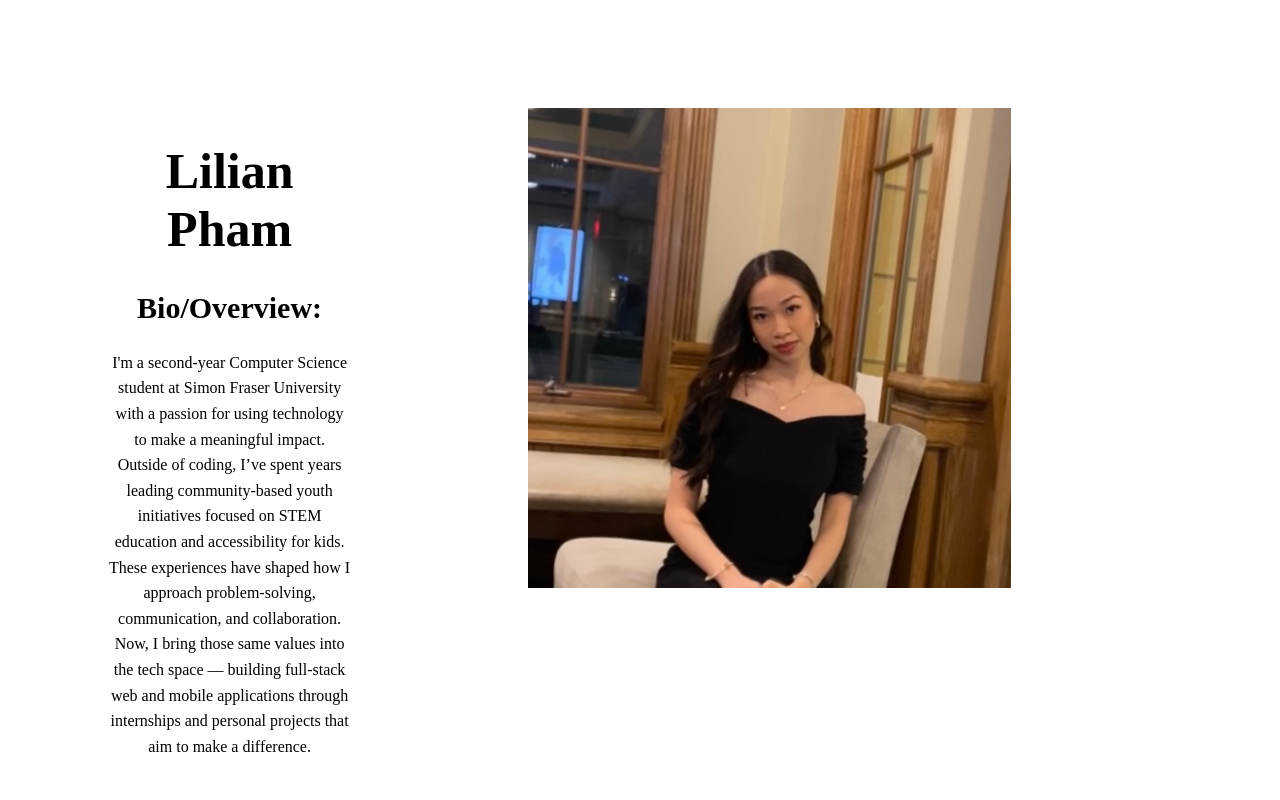
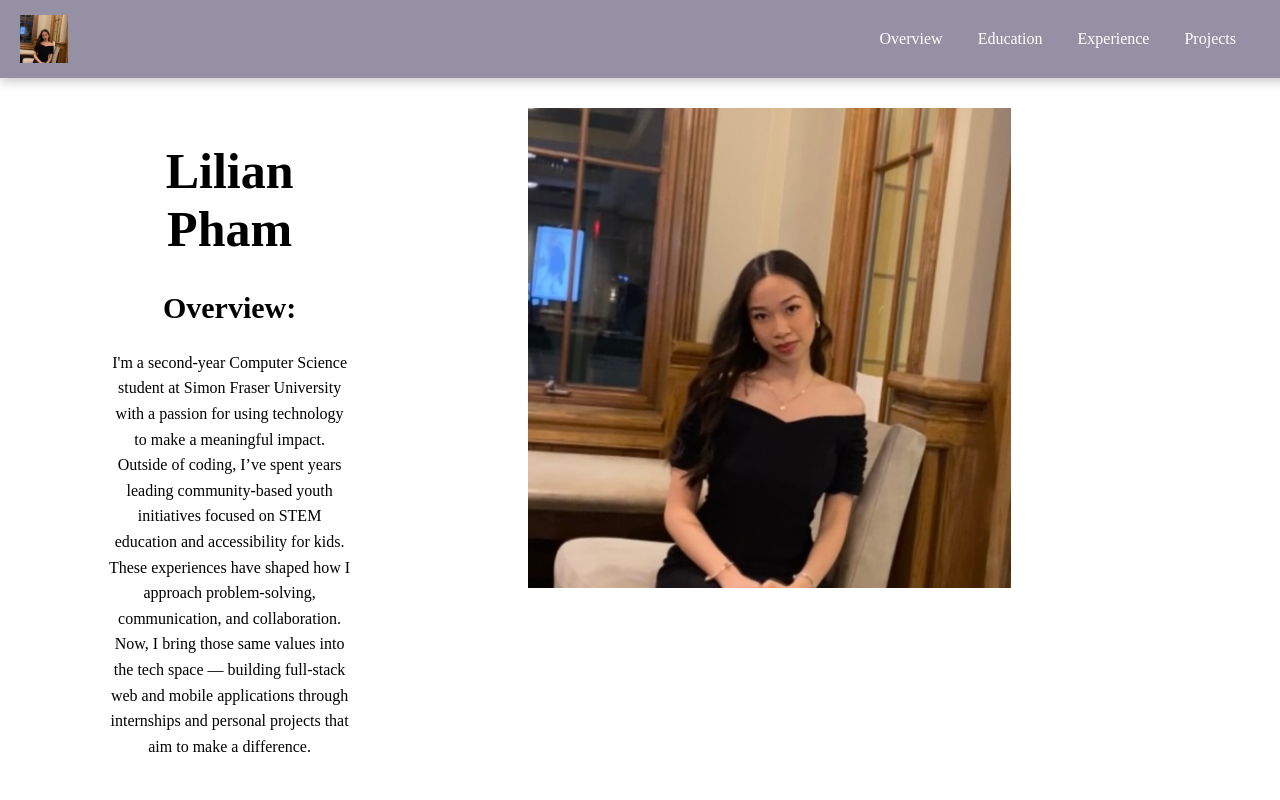
Before and after one commit to lilian-pham/lilian-pham.github.io, a React (Create React App) app: page / in a window 1280 px wide. Shown: the top 800 px of the page. Built offline with nearby package versions, Linux system fonts and the light colour scheme.

Commit message:
add navbar to main page

```diff
--- a/src/App.jsx
+++ b/src/App.jsx
@@ -3,11 +3,13 @@ import './App.css';
 
 import MainPage from './pages/main-page/main';
 import Experience from './pages/experience-page/experience-page';
+import Navbar from "./components/navBar";
 
 function App() {
 
   return (
     <div className="App">
+      <Navbar/>
       <MainPage />
       <Experience />
     </div>
--- a/src/pages/main-page/main.jsx
+++ b/src/pages/main-page/main.jsx
@@ -9,7 +9,7 @@ function MainPage() {
 
           <div className="text-content">
             <h1>Lilian Pham</h1>
-            <h2>Bio/Overview:</h2>
+            <h2>Overview:</h2>
             <p>I'm a second-year Computer Science student at Simon Fraser University with a passion
             for using technology to make a meaningful impact. Outside of coding, I’ve spent years
             leading community-based youth initiatives focused on STEM education and accessibility for kids.
```
